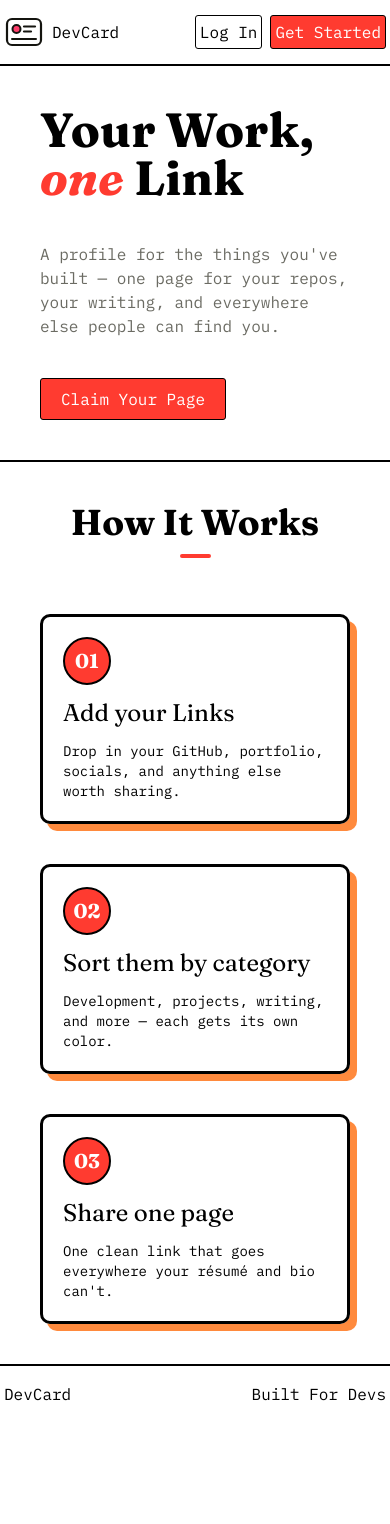
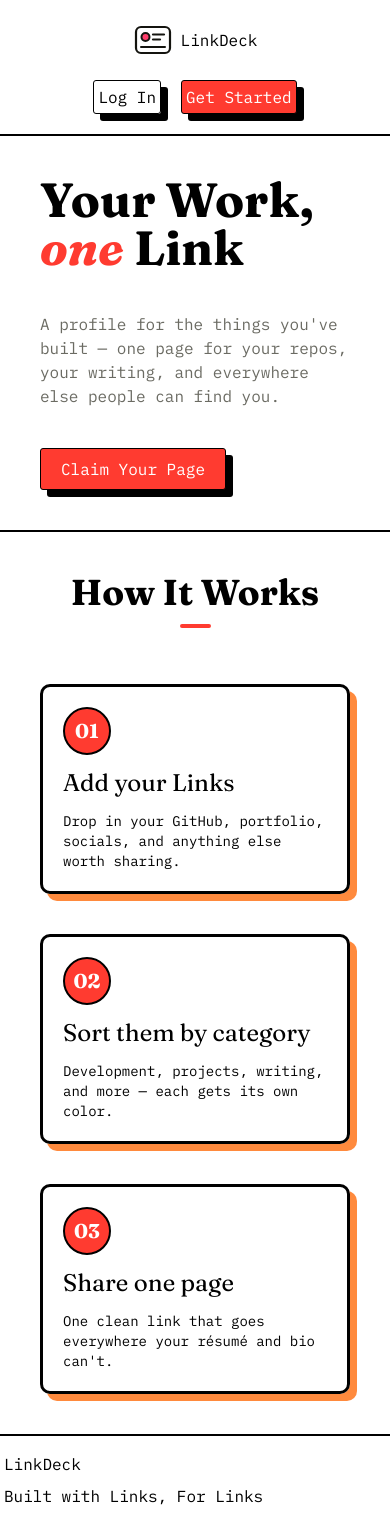
Before and after one commit to MShahbazh/LinkDeck, a React (Vite) app in the folder frontend/: page / in a window 390 px wide. Before the commit the page ends 1422 px from the top, so only its background shows below. Built offline with nearby package versions, Linux system fonts and the light colour scheme.

Commit message:
Added Sign In and LogIn

```diff
--- a/frontend/index.html
+++ b/frontend/index.html
@@ -4,7 +4,7 @@
     <meta charset="UTF-8" />
     <link rel="icon" type="image/svg+xml" href="/favicon.svg" />
     <meta name="viewport" content="width=device-width, initial-scale=1.0" />
-    <title>DevCard</title>
+    <title>LinkDeck</title>
   </head>
   <body>
     <div id="root"></div>
--- a/frontend/package.json
+++ b/frontend/package.json
@@ -11,6 +11,8 @@
   },
   "dependencies": {
     "@tailwindcss/vite": "^4.3.3",
+    "lucide": "^1.45.0",
+    "lucide-react": "^1.45.0",
     "react": "^19.2.8",
     "react-dom": "^19.2.8",
     "react-router": "^8.3.1",
--- a/frontend/src/components/footer/Footer.jsx
+++ b/frontend/src/components/footer/Footer.jsx
@@ -1,11 +1,11 @@
 export default function Footer(){
    return(
-    <div className="font-ibm border-t-2 py-3 flex items-center justify-between">
+    <div className="font-ibm border-t-2 py-3 flex flex-col sm:flex-row items-start sm:items-center justify-between">
         <div className='py-1 px-1 md:py-3 md:px-5 '>
-            <h1>DevCard</h1>
+            <h1>LinkDeck</h1>
         </div>
         <div className='py-1 px-1 md:py-3 md:px-5 '>
-            <h1>Built For Devs</h1>
+            <h1>Built with Links, For Links</h1>
         </div>
     </div>
    )
--- a/frontend/src/components/header/Header.jsx
+++ b/frontend/src/components/header/Header.jsx
@@ -1,13 +1,15 @@
+import { Link } from "react-router-dom";
+
 export default function Header(){
     return(
-        <div className="border-b-2 font-ibm  flex items-center justify-between w-full py-3 px-1 md:px-5">
+        <div className="border-b-2 font-ibm  flex sm:flex-row flex-col sm:gap-0 gap-5 items-center justify-between w-full  py-5 sm:py-3 px-1 md:px-5">
             <div className="flex items-center justify-center gap-2  md:gap-5">
-                <img src="../../public/favicon.svg" alt="" srcset="" className="md:scale-120" />
-                <h1 className="md:text-xl">DevCard</h1>
+                <img src="../../public/favicon.svg" alt="" className="md:scale-120" />
+                <h1 className="md:text-xl">LinkDeck</h1>
             </div>
-            <div className="flex items-center justify-center gap-2 md:gap-5">
-                <h1 className="cursor-pointer  hover:-translate-x-1 hover:-translate-y-0.5 duration-500 border md:border-2 py-1 px-1 md:py-2 md:px-5 rounded-[3px]">Log In</h1>
-                <h1 className="cursor-pointer hover:-translate-x-1 hover:-translate-y-0.5 duration-500 border md:border-2 border-black text-white bg-customRed py-1 px-1 md:py-2 md:px-5  rounded-[3px]">Get Started</h1>
+            <div className="flex items-center justify-center gap-5">
+                <Link to="/login" className="shadow-[7px_7px_0px_0px_rgba(0,0,0,1)] cursor-pointer  hover:-translate-x-1 hover:-translate-y-0.5 duration-500 border md:border-2 py-1 px-1 md:py-2 md:px-5 rounded-[3px]">Log In</Link>
+                <Link to='/sign' className="shadow-[7px_7px_0px_0px_rgba(0,0,0,1)] cursor-pointer hover:-translate-x-1 hover:-translate-y-0.5 duration-500 border md:border-2 border-black text-white bg-customRed py-1 px-1 md:py-2 md:px-5  rounded-[3px]">Get Started</Link>
             </div>
         </div>
     )
--- a/frontend/src/components/index.js
+++ b/frontend/src/components/index.js
@@ -1,5 +1,7 @@
 import Header from "./header/Header";
 import Footer from "./footer/Footer";
 import Main from "./main/Main";
+import Login from "./login/Login";
+import Sign from "./sign/Sign";
 
-export {Header, Footer, Main}
+export {Header, Footer, Main, Login, Sign}
--- /dev/null
+++ b/frontend/src/components/login/Login.jsx
@@ -0,0 +1,57 @@
+import {Eye,EyeOff,ArrowLeft} from 'lucide-react'
+import { useState } from 'react'
+import { Link } from 'react-router-dom'
+
+export default function Login(){
+    const [seePass,setseePass]=useState(false)
+    const [email,setEmail]=useState("")
+    const [pass,setPass]=useState("")
+    return(
+        <div className='flex items-center justify-center flex-col gap-5 p-15'>
+            <div className='w-full'>
+                <Link to="/"><h1 className='w-fit py-2 px-2 cursor-pointer hover:scale-105 duration-300'><ArrowLeft/></h1></Link>
+            </div>
+        <div className="flex items-center justify-center gap-2  md:gap-3">
+                <img src="../../public/favicon.svg" alt="" className="scale-90" />
+                <h1 className="md:text-md font-ibm">LinkDeck</h1>
+        </div>
+        <div className='flex items-start justify-center flex-col gap-5 border-3 py-5 px-10 rounded-[10px] shadow-[7px_7px_0px_0px_var(--color-customBlue)] w-full sm:w-full md:w-[40%]'>
+            <div className="w-full flex items-center justify-center flex-col gap-5 py-5">
+                <h1 className="font-fraunces text-3xl font-bold">Welcome Back!</h1>
+                <p className="font-ibm text-muted text-sm">Log in to manage your links</p>
+            </div>
+                <form onSubmit="" className="w-full flex items-center justify-center gap-8 flex-col">
+                    <div className='flex items-start justify-start gap-2 flex-col w-full'>
+                        <label className='font-ibm text-muted' htmlFor="">Email</label>
+                        <input onChange={(e)=>{
+                            setEmail(e.target.value)
+                        }} value={email} type="email" className="px-2  font-ibm w-full focus-none border-2 rounded-[5px] py-2" />
+                    </div>
+                    <div className='flex items-start justify-start gap-2 flex-col w-full'>
+                        <label className='font-ibm text-muted' htmlFor="">Password</label>
+                        <div className='w-full flex items-center justify-center gap-1'>
+                            <input onChange={(e)=>{setPass(e.target.value)}} value={pass} type={seePass? "text":"password"} className="px-2  font-ibm w-full focus-none border-2 rounded-[5px] py-2" />
+                            <h1 className='bg-customRed text-white border-2 border-black rounded-[5px] py-2 px-2 cursor-pointer' onClick={()=>{
+                                setseePass(!seePass)
+                            }}>
+                                {
+                                    seePass?
+                                    <EyeOff/>:<Eye/>
+                                }
+                            </h1>
+                        </div>
+                    </div>
+                    <h1 onClick={()=>console.log(email,pass)}  to="/login" className="shadow-[5px_5px_0px_0px_rgba(0,0,0,1)] cursor-pointer  hover:-translate-x-1 hover:-translate-y-0.5 duration-500 border-2 border-black py-2 px-5 text-center font-ibm rounded-[3px] bg-customRed text-white w-[60%]">Log In</h1>
+                </form>
+            <div className="w-full flex items-center justify-center gap-3 flex-col py-8">
+                {/* <h1 className='font-ibm cursor-pointer hover:underline'>Forgot Password?</h1>
+                <h1 className='font-ibm '>or</h1> */}
+                <Link to="/sign" className='font-ibm text-muted'>Don't have an account? <span className="cursor-pointer text-black  hover:underline">Create one</span></Link>
+
+            </div>
+        </div>
+
+
+        </div>
+    )
+}
--- a/frontend/src/components/main/Main.jsx
+++ b/frontend/src/components/main/Main.jsx
@@ -1,3 +1,6 @@
+import { Link } from 'react-router-dom'
+import {Header, Footer} from '../index'
+
 export default function Main(){
     const dataSec=[
         {id:"01",heading:"Add your Links",paragraph:"Drop in your GitHub, portfolio, socials, and anything else worth sharing."},
@@ -8,6 +11,7 @@ export default function Main(){
     ]
     return(
         <>
+        <Header/>
         <div className='border-b-2  py-10 flex items-start px-10'>
             <div className="flex items-start justify-center flex-col md:w-[30%] gap-10">
                 <h1 className="font-bold font-fraunces text-5xl">
@@ -16,7 +20,7 @@ export default function Main(){
                 <p className="text-md font-ibm text-muted">
                     A profile for the things you've built — one page for your repos, your writing, and everywhere else people can find you.
                 </p>
-                <h1 className="font-ibm cursor-pointer   hover:-translate-x-1 hover:-translate-y-0.5 duration-500 border md:border-2 border-black  text-white bg-customRed py-2 px-5  rounded-[3px]">Claim Your Page</h1>
+                <Link to='/sign' className="shadow-[7px_7px_0px_0px_rgba(0,0,0,1)] font-ibm cursor-pointer   hover:-translate-x-1 hover:-translate-y-0.5 duration-500 border md:border-2 border-black  text-white bg-customRed py-2 px-5  rounded-[3px]">Claim Your Page</Link>
             </div>
         </div>
         <div className="py-10 px-10 flex justify-center flex-col gap-14">
@@ -41,6 +45,7 @@ export default function Main(){
             </div>
 
         </div>
+        <Footer/>
         </>
     )
 }
--- /dev/null
+++ b/frontend/src/components/sign/Sign.jsx
@@ -0,0 +1,54 @@
+import {ArrowLeft} from 'lucide-react'
+import { useState } from 'react'
+import { Link } from 'react-router-dom'
+
+export default function Sign(){
+    const [email,setEmail]=useState("")
+    const [pass,setPass]=useState("")
+    const [name,setName]=useState("")
+    return(
+        <div className='flex items-center justify-center flex-col gap-5 p-15'>
+            <div className='w-full'>
+                <Link to="/"><h1 className='w-fit py-2 px-2 cursor-pointer hover:scale-105 duration-300'><ArrowLeft/></h1></Link>
+            </div>
+        <div className="flex items-center justify-center gap-2  md:gap-3">
+                <img src="../../public/favicon.svg" alt="" className="scale-90" />
+                <h1 className="md:text-md font-ibm">LinkDeck</h1>
+        </div>
+        <div className='flex items-start justify-center flex-col gap-5 border-3 py-5 px-10 rounded-[10px] shadow-[7px_7px_0px_0px_var(--color-customBlue)] w-full sm:w-full md:w-[40%]'>
+            <div className="w-full flex items-center justify-center flex-col gap-5 py-5">
+                <h1 className="font-fraunces text-3xl font-bold">Create your page</h1>
+                <p className="font-ibm text-muted text-sm">Takes about a minute.</p>
+            </div>
+                <form onSubmit="" className="w-full flex items-center justify-center gap-8 flex-col">
+                    <div className='flex items-start justify-start gap-2 flex-col w-full'>
+                        <label className='font-ibm text-muted' htmlFor="">Name</label>
+                        <input placeholder='John Doe' onChange={(e)=>{
+                            setName(e.target.value)
+                        }} value={name} type="text" className="px-2  font-ibm w-full focus-none border-2 rounded-[5px] py-2" />
+                    </div>
+                    <div className='flex items-start justify-start gap-2 flex-col w-full'>
+                        <label className='font-ibm text-muted' htmlFor="">Email</label>
+                        <input placeholder='john@example.com' onChange={(e)=>{
+                            setEmail(e.target.value)
+                        }} value={email} type="email" className="px-2  font-ibm w-full focus-none border-2 rounded-[5px] py-2" />
+                    </div>
+                    <div className='flex items-start justify-start gap-2 flex-col w-full'>
+                        <label className='font-ibm text-muted' htmlFor="">Password</label>
+                        <div className='w-full flex items-center justify-center gap-1'>
+                            <input onChange={(e)=>{setPass(e.target.value)}} value={pass} type="text" className="px-2  font-ibm w-full focus-none border-2 rounded-[5px] py-2" />
+
+                        </div>
+                    </div>
+                    <h1 onClick={()=>console.log(email,pass)}  to="/login" className="shadow-[5px_5px_0px_0px_rgba(0,0,0,1)] cursor-pointer  hover:-translate-x-1 hover:-translate-y-0.5 duration-500 border-2 border-black py-2 px-5 text-center font-ibm rounded-[3px] bg-customRed text-white w-[60%]">Create account</h1>
+                </form>
+            <div className="w-full flex items-center justify-center gap-3 flex-col py-8">
+                <Link to="/login" className='font-ibm text-muted'>Already have an account? <span className="cursor-pointer text-black  hover:underline">Log in</span></Link>
+
+            </div>
+        </div>
+
+
+        </div>
+    )
+}
--- a/frontend/src/router/Layout.jsx
+++ b/frontend/src/router/Layout.jsx
@@ -1,12 +1,9 @@
-import {Header,Footer} from '../components/index.js';
 import { Outlet } from 'react-router-dom';
 
 export default function Layout(){
     return(
         <>
-            <Header/>
             <Outlet/>
-            <Footer/>
         </>
     )
 }
--- a/frontend/src/router/Router.jsx
+++ b/frontend/src/router/Router.jsx
@@ -1,11 +1,13 @@
 import {createBrowserRouter, createRoutesFromElements, Route} from 'react-router-dom'
 import Layout from './Layout'
-import { Main } from '../components'
+import { Login, Main, Sign } from '../components'
 
 export const router=createBrowserRouter(
     createRoutesFromElements(
         <Route path='/' element={<Layout/>}>
             <Route path='' element={<Main/>}/>
+            <Route path='login' element={<Login/>}/>
+            <Route path='sign' element={<Sign/>}/>
         </Route>
     )
 )
```
Also changed, not shown: 1 other file (tests, documents, lock files or other folders).
